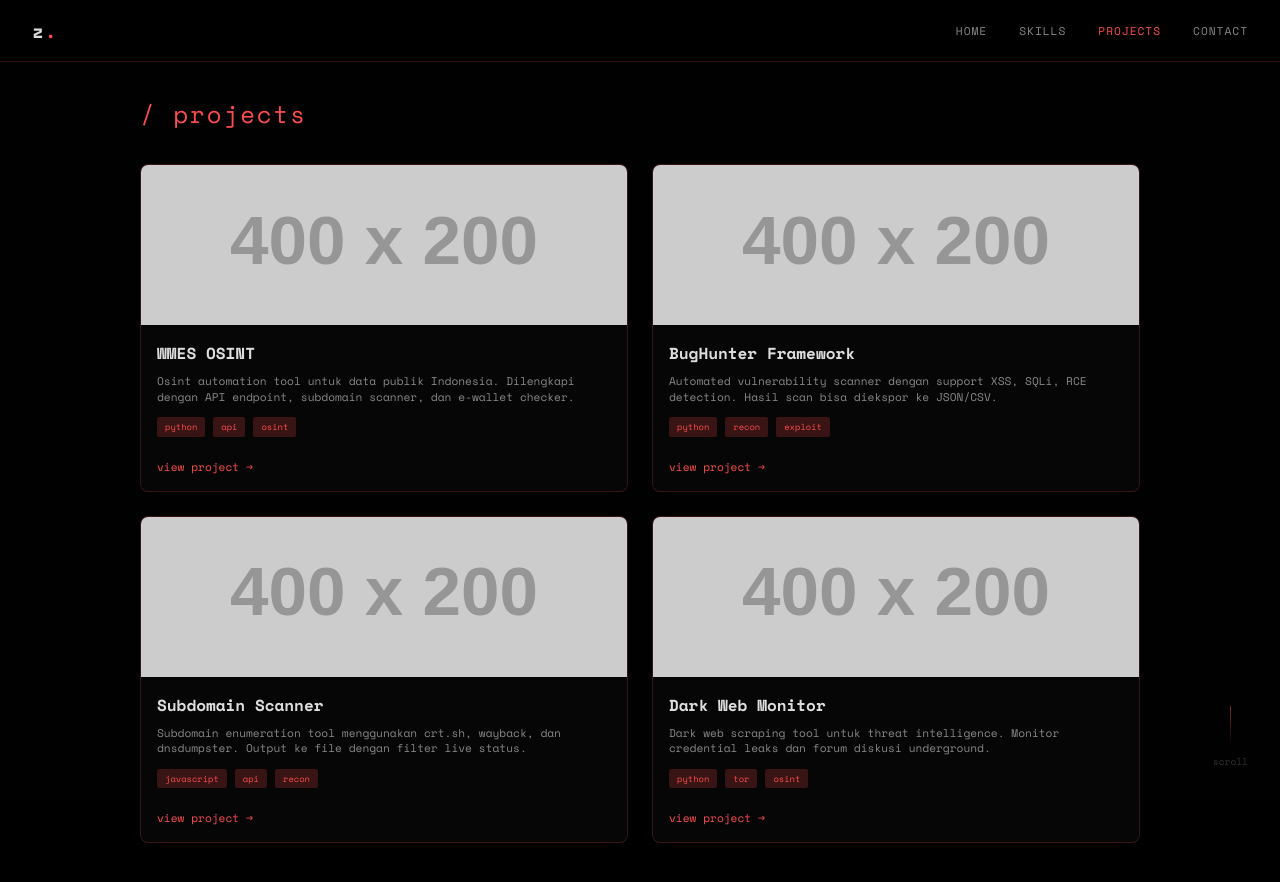
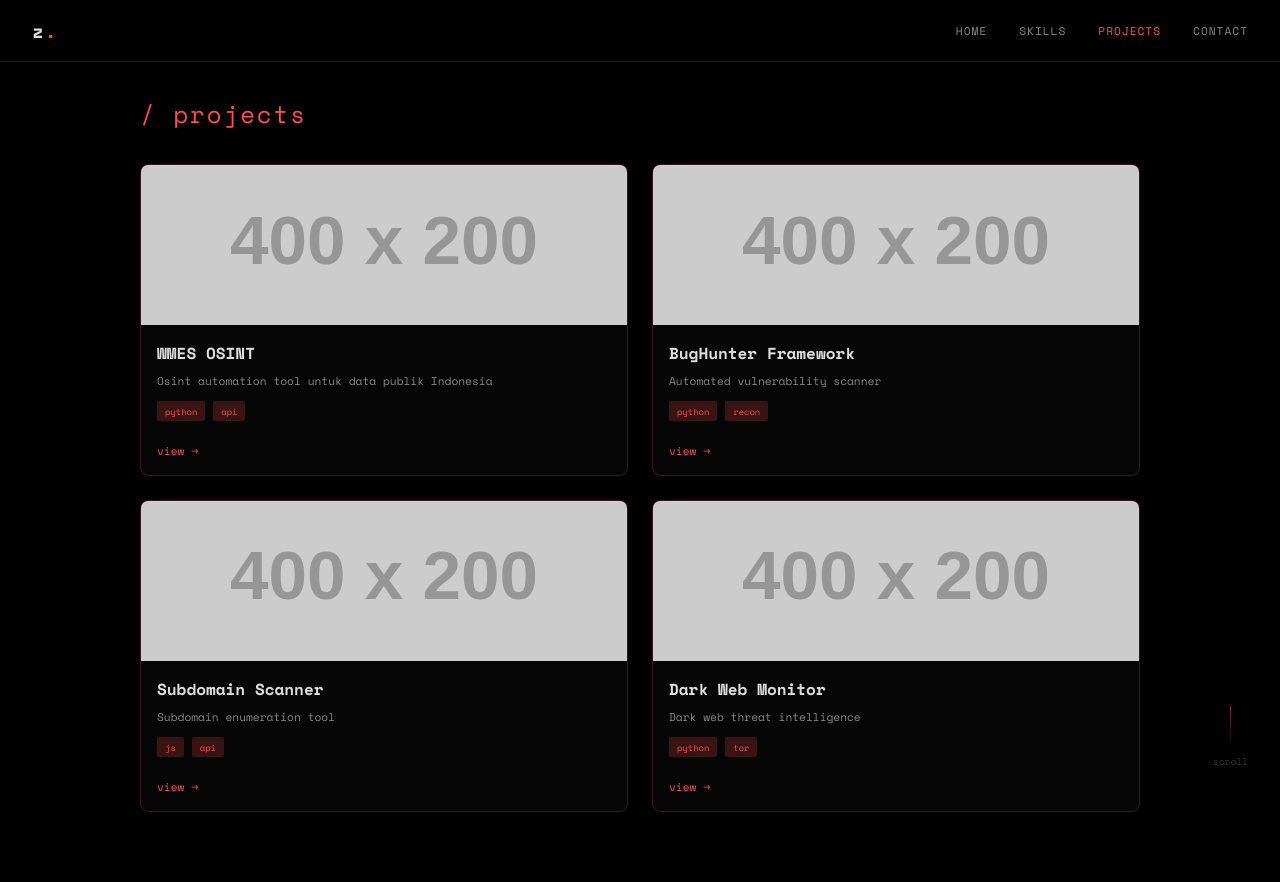
Before and after one commit to limit9172/zaidan-portofolio, a website: page index.html in a window 1280 px wide. Both pictures are taken after a click on the link "PROJECTS". Drawn offline with nearby package versions, Linux system fonts and the light colour scheme; placeholder pictures from the web are drawn by us; animation ran at ten frames a second.

Commit message:
Update index.html

```diff
--- a/index.html
+++ b/index.html
@@ -12,7 +12,7 @@
     <canvas id="solar-canvas"></canvas>
 
     <div class="loader" id="loader">
-        <div class="loader-text">[loading]</div>
+        <div class="loader-text">[initializing nasa visual system]</div>
         <div class="loader-bar"></div>
     </div>
 
@@ -35,30 +35,19 @@
                 <div class="profile">
                     <div class="avatar-frame">
                         <div class="avatar-glow"></div>
-                        <img src="https://ui-avatars.com/api/?background=ff4d4d&color=fff&bold=true&size=150&name=Ahmad+Zaidan+Qotrunnada" alt="Ahmad Zaidan Qotrunnada" class="avatar" id="avatar">
+                        <img src="https://ui-avatars.com/api/?background=ff4d4d&color=fff&bold=true&size=150&name=Ahmad+Zaidan+Qotrunnada" alt="Ahmad Zaidan Qotrunnada" class="avatar">
                     </div>
                     <h1>Ahmad Zaidan <span class="red">Qotrunnada</span></h1>
                     <div class="badge">bug hunter · osint · greyhat</div>
                 </div>
-
                 <div class="bio-card">
                     <p class="quote">"setiap celah adalah pelajaran. bukan untuk merusak, tapi untuk membangun benteng yang lebih kuat."</p>
                     <div class="quote-author">— zaidan</div>
                 </div>
-
                 <div class="stats">
-                    <div class="stat">
-                        <div class="stat-num">150+</div>
-                        <div class="stat-label">vulnerabilities</div>
-                    </div>
-                    <div class="stat">
-                        <div class="stat-num">50+</div>
-                        <div class="stat-label">cve reports</div>
-                    </div>
-                    <div class="stat">
-                        <div class="stat-num">5+</div>
-                        <div class="stat-label">years</div>
-                    </div>
+                    <div class="stat"><div class="stat-num">150+</div><div class="stat-label">vulnerabilities</div></div>
+                    <div class="stat"><div class="stat-num">50+</div><div class="stat-label">cve reports</div></div>
+                    <div class="stat"><div class="stat-num">5+</div><div class="stat-label">years</div></div>
                 </div>
             </div>
         </section>
@@ -67,21 +56,9 @@
             <div class="container">
                 <h2 class="section-title">/ skills</h2>
                 <div class="skills-grid">
-                    <div class="skill-card">
-                        <div class="skill-icon go"></div>
-                        <h3>Golang</h3>
-                        <p>high-performance tools · concurrency · api development</p>
-                    </div>
-                    <div class="skill-card">
-                        <div class="skill-icon python"></div>
-                        <h3>Python</h3>
-                        <p>exploit dev · automation · osint · data analysis</p>
-                    </div>
-                    <div class="skill-card">
-                        <div class="skill-icon node"></div>
-                        <h3>NodeJS</h3>
-                        <p>web apps · rest api · realtime · backend systems</p>
-                    </div>
+                    <div class="skill-card"><div class="skill-icon go"></div><h3>Golang</h3><p>high-performance tools · concurrency · api</p></div>
+                    <div class="skill-card"><div class="skill-icon python"></div><h3>Python</h3><p>exploit dev · automation · osint</p></div>
+                    <div class="skill-card"><div class="skill-icon node"></div><h3>NodeJS</h3><p>web apps · rest api · backend</p></div>
                 </div>
             </div>
         </section>
@@ -90,58 +67,10 @@
             <div class="container">
                 <h2 class="section-title">/ projects</h2>
                 <div class="projects-grid">
-                    <div class="project-card">
-                        <div class="project-img">
-                            <img src="https://placehold.co/400x200/1a1a1a/ff4d4d?text=WMES+OSINT" alt="WMES OSINT">
-                        </div>
-                        <h3>WMES OSINT</h3>
-                        <p>Osint automation tool untuk data publik Indonesia. Dilengkapi dengan API endpoint, subdomain scanner, dan e-wallet checker.</p>
-                        <div class="project-tags">
-                            <span>python</span>
-                            <span>api</span>
-                            <span>osint</span>
-                        </div>
-                        <a href="#" class="project-link">view project →</a>
-                    </div>
-                    <div class="project-card">
-                        <div class="project-img">
-                            <img src="https://placehold.co/400x200/1a1a1a/ff4d4d?text=BugHunter+Framework" alt="BugHunter Framework">
-                        </div>
-                        <h3>BugHunter Framework</h3>
-                        <p>Automated vulnerability scanner dengan support XSS, SQLi, RCE detection. Hasil scan bisa diekspor ke JSON/CSV.</p>
-                        <div class="project-tags">
-                            <span>python</span>
-                            <span>recon</span>
-                            <span>exploit</span>
-                        </div>
-                        <a href="#" class="project-link">view project →</a>
-                    </div>
-                    <div class="project-card">
-                        <div class="project-img">
-                            <img src="https://placehold.co/400x200/1a1a1a/ff4d4d?text=Subdomain+Scanner" alt="Subdomain Scanner">
-                        </div>
-                        <h3>Subdomain Scanner</h3>
-                        <p>Subdomain enumeration tool menggunakan crt.sh, wayback, dan dnsdumpster. Output ke file dengan filter live status.</p>
-                        <div class="project-tags">
-                            <span>javascript</span>
-                            <span>api</span>
-                            <span>recon</span>
-                        </div>
-                        <a href="#" class="project-link">view project →</a>
-                    </div>
-                    <div class="project-card">
-                        <div class="project-img">
-                            <img src="https://placehold.co/400x200/1a1a1a/ff4d4d?text=Dark+Web+Monitor" alt="Dark Web Monitor">
-                        </div>
-                        <h3>Dark Web Monitor</h3>
-                        <p>Dark web scraping tool untuk threat intelligence. Monitor credential leaks dan forum diskusi underground.</p>
-                        <div class="project-tags">
-                            <span>python</span>
-                            <span>tor</span>
-                            <span>osint</span>
-                        </div>
-                        <a href="#" class="project-link">view project →</a>
-                    </div>
+                    <div class="project-card"><div class="project-img"><img src="https://placehold.co/400x200/1a1a1a/ff4d4d?text=WMES+OSINT"></div><h3>WMES OSINT</h3><p>Osint automation tool untuk data publik Indonesia</p><div class="project-tags"><span>python</span><span>api</span></div><a href="#" class="project-link">view →</a></div>
+                    <div class="project-card"><div class="project-img"><img src="https://placehold.co/400x200/1a1a1a/ff4d4d?text=BugHunter+Framework"></div><h3>BugHunter Framework</h3><p>Automated vulnerability scanner</p><div class="project-tags"><span>python</span><span>recon</span></div><a href="#" class="project-link">view →</a></div>
+                    <div class="project-card"><div class="project-img"><img src="https://placehold.co/400x200/1a1a1a/ff4d4d?text=Subdomain+Scanner"></div><h3>Subdomain Scanner</h3><p>Subdomain enumeration tool</p><div class="project-tags"><span>js</span><span>api</span></div><a href="#" class="project-link">view →</a></div>
+                    <div class="project-card"><div class="project-img"><img src="https://placehold.co/400x200/1a1a1a/ff4d4d?text=Dark+Web+Monitor"></div><h3>Dark Web Monitor</h3><p>Dark web threat intelligence</p><div class="project-tags"><span>python</span><span>tor</span></div><a href="#" class="project-link">view →</a></div>
                 </div>
             </div>
         </section>
@@ -150,26 +79,10 @@
             <div class="container">
                 <h2 class="section-title">/ contact</h2>
                 <div class="contact-grid">
-                    <a href="#" class="contact-card">
-                        <i class="fab fa-github"></i>
-                        <span>github</span>
-                        <small>/zaidan</small>
-                    </a>
-                    <a href="#" class="contact-card">
-                        <i class="fab fa-telegram"></i>
-                        <span>telegram</span>
-                        <small>@zaidan</small>
-                    </a>
-                    <a href="#" class="contact-card">
-                        <i class="fas fa-envelope"></i>
-                        <span>email</span>
-                        <small>zaidan@sec.id</small>
-                    </a>
-                    <a href="#" class="contact-card">
-                        <i class="fab fa-hackerone"></i>
-                        <span>hackerone</span>
-                        <small>/zaidan</small>
-                    </a>
+                    <a href="#" class="contact-card"><i class="fab fa-github"></i><span>github</span><small>/zaidan</small></a>
+                    <a href="#" class="contact-card"><i class="fab fa-telegram"></i><span>telegram</span><small>@zaidan</small></a>
+                    <a href="#" class="contact-card"><i class="fas fa-envelope"></i><span>email</span><small>zaidan@sec.id</small></a>
+                    <a href="#" class="contact-card"><i class="fab fa-hackerone"></i><span>hackerone</span><small>/zaidan</small></a>
                 </div>
             </div>
         </section>
```
